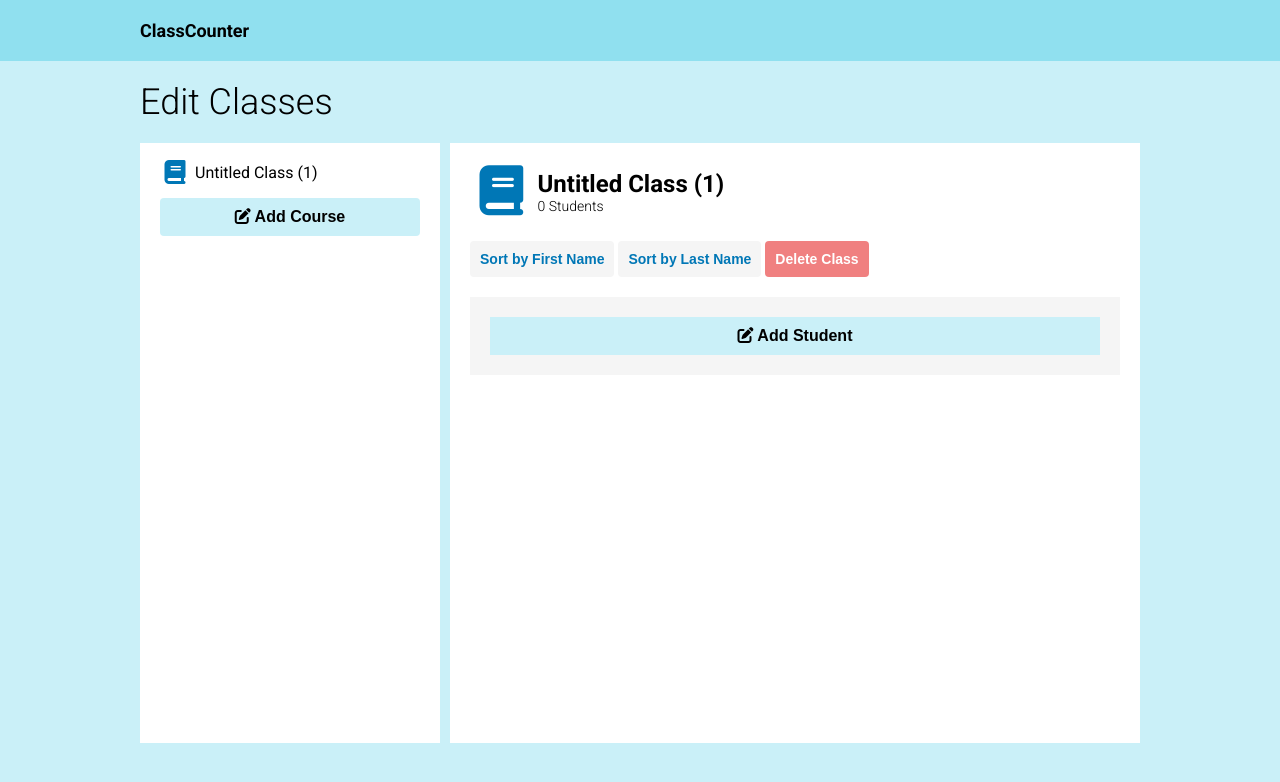
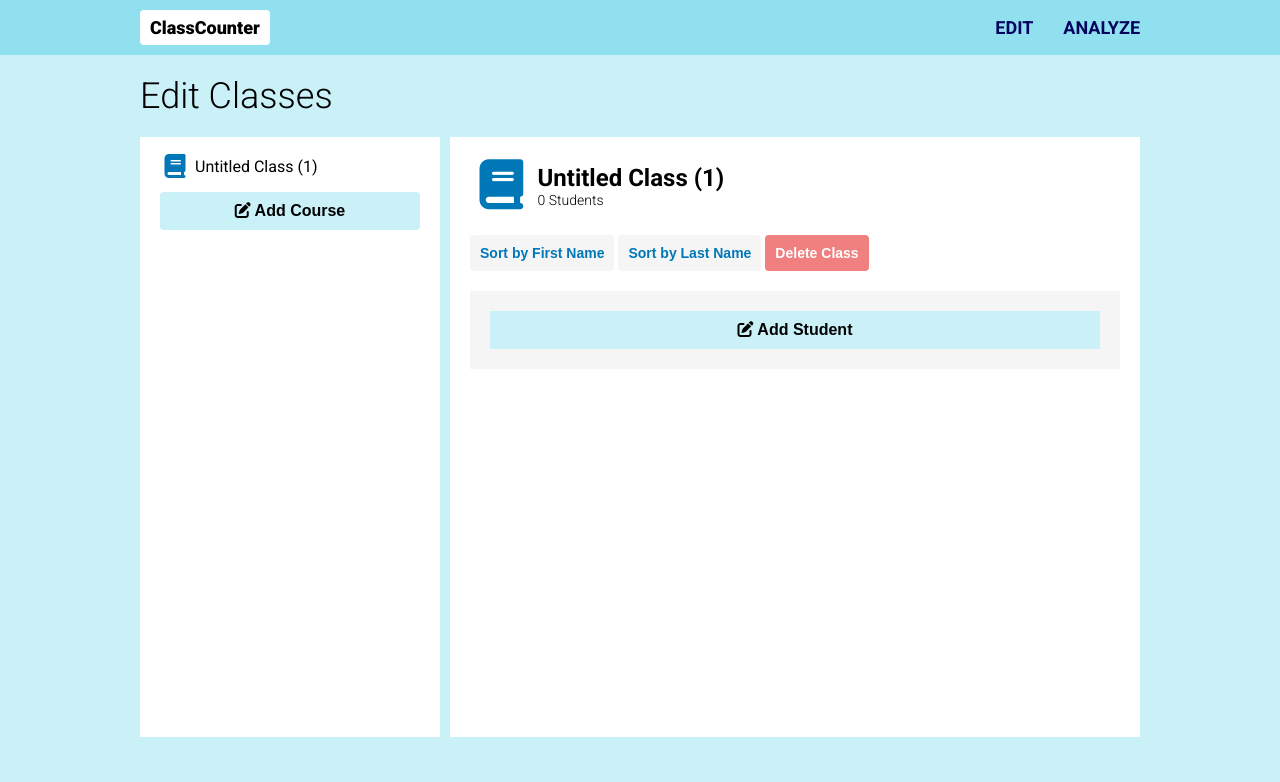
Before and after one commit to actiniumn404/ClassCounter, a plain HTML site: page index.html in a window 1280 px wide. Drawn offline with Linux system fonts and the light colour scheme.

Commit message:
Navigation Bar and Favicon

```diff
--- a/edit.html
+++ b/index.html
@@ -9,10 +9,19 @@
     <link rel="stylesheet" href="styles/edit.css">
     <!--<link rel="stylesheet" href="https://cdnjs.cloudflare.com/ajax/libs/font-awesome/6.1.0/css/all.min.css">-->
     <link rel="stylesheet" href="lib/fontawesome/css/all.min.css">
+    <link rel="icon" href="static/favicon.svg">
+    <link rel=”mask-icon” href=”static/favicon.svg” color=”#000000">
+    <link rel="apple-touch-icon" href="static/favicon.svg">
 </head>
 <body>
     <nav>
-        <div id="nav__logo">ClassCounter</div>
+        <a href="index.html">
+            <div id="nav__logo">ClassCounter</div>
+        </a>
+        <div id="nav__right">
+            <a href="index.html">EDIT</a>
+            <a href="analysis.html">ANALYZE</a>
+        </div>
     </nav>
     <div id="page_title">Edit Classes</div>
     <section id="classes">
--- a/styles/index.css
+++ b/styles/index.css
@@ -22,12 +22,21 @@ body{
 nav{
     width: 100%;
     background: var(--intense-background);
-    padding: 20px calc((100% - var(--width)) / 2);
+    padding: 10px calc((100% - var(--width)) / 2);
+    display: flex;
+    align-items: center;
+    justify-content: space-between;
 }
 
 div#nav__logo{
     font-weight: bolder;
     font-size: 18px;
+    color: black;
+    background: white;
+    padding: 7px 10px;
+    border-radius: 4px;
+    cursor: pointer;
+    text-decoration: none;
 }
 
 #page_title{
@@ -38,6 +47,18 @@ div#nav__logo{
     padding: 20px 0;
 }
 
+#nav__right{
+    display: flex;
+    column-gap: 30px;
+    font-size: 18px;
+}
+
+nav a{
+    color: var(--dark);
+    font-weight: bold;
+    text-decoration: none !important;
+}
+
 @media (max-width: 1020px){
     :root{
         --width: calc(100vw - 20px);
```
Also changed, not shown: analysis.html (+7 -1 lines), static/favicon.svg (added).
